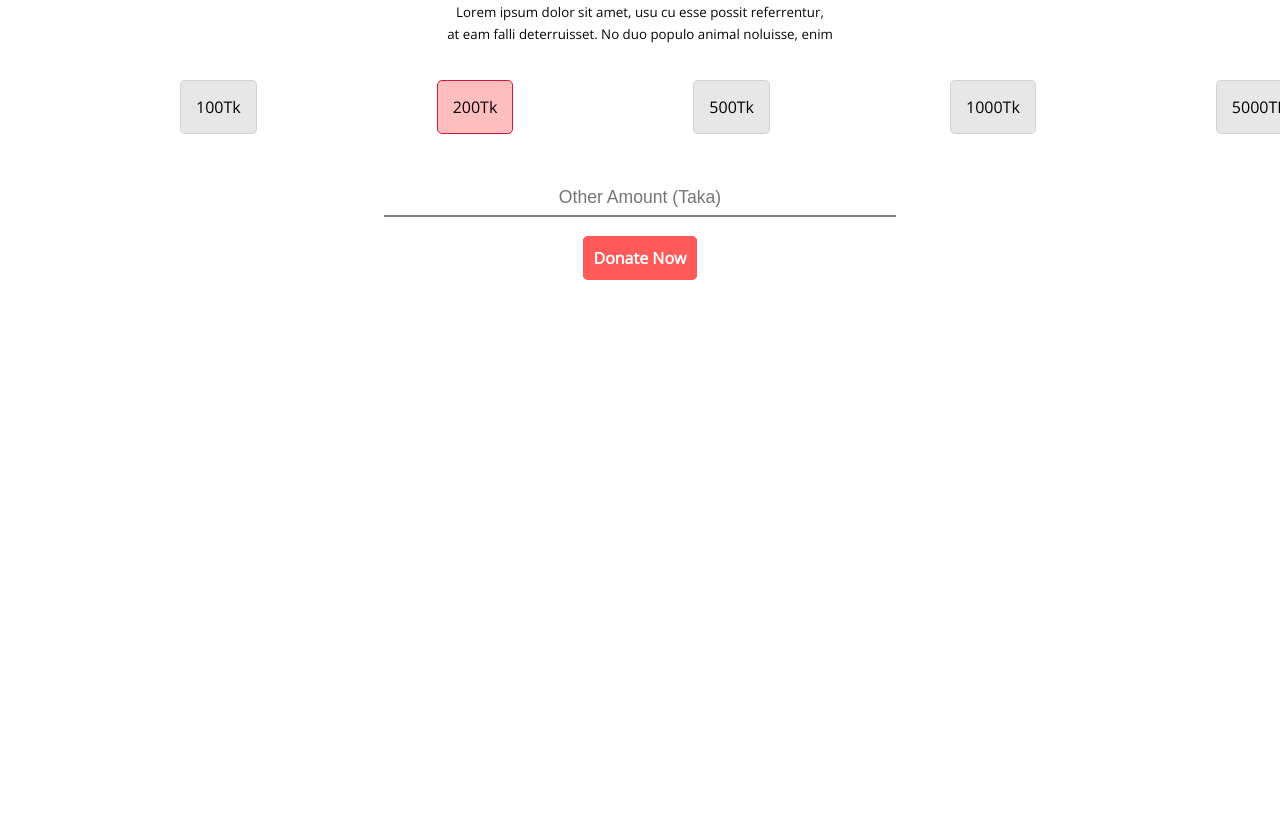
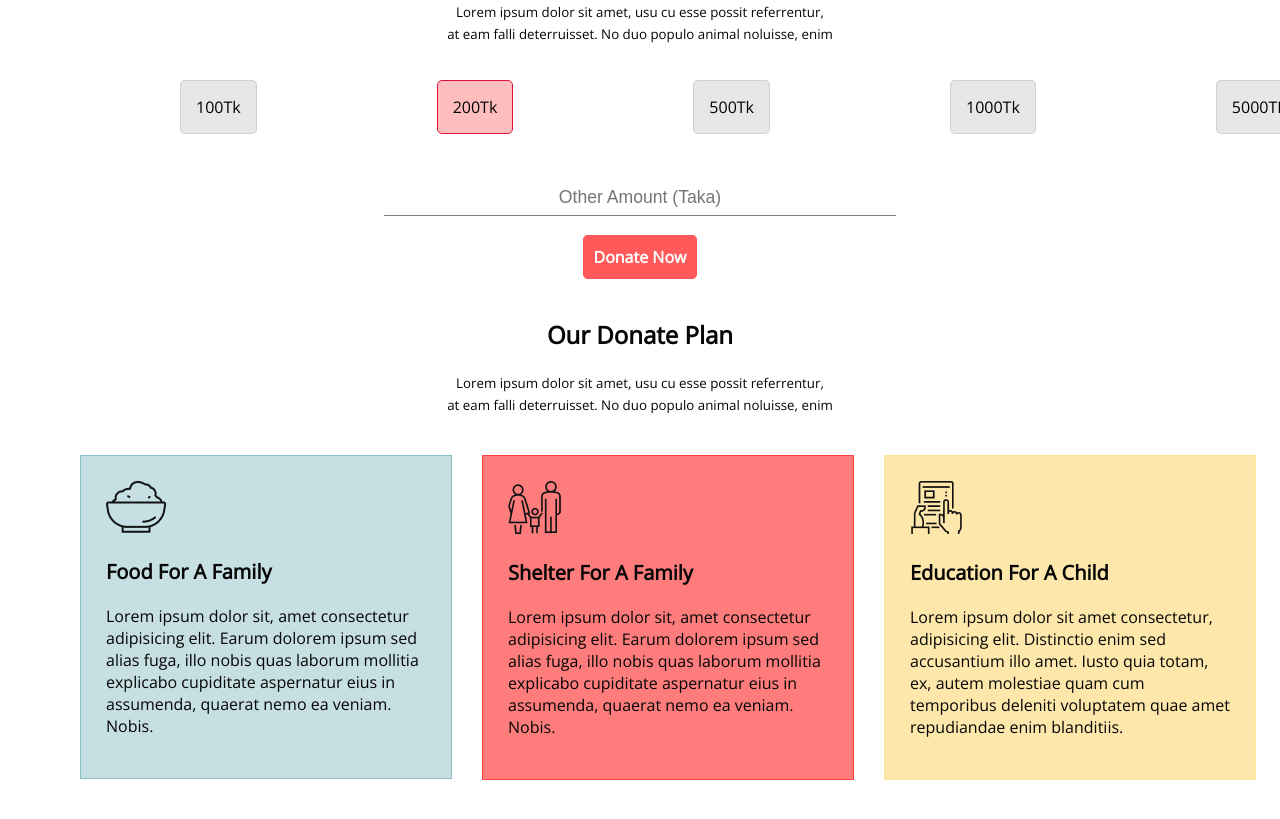
Before and after one commit to imamultanvir/donate-today, a plain HTML site: page index.html in a window 1280 px wide. Shown: the part 663-1482 px from the top of the page. Before the commit the page ends 982 px from the top, so only its background shows below. Drawn offline with nearby package versions, Linux system fonts and the light colour scheme.

Commit message:
donate plan section done

```diff
--- a/index.html
+++ b/index.html
@@ -58,7 +58,50 @@
 
 
 
+<section class="third-section">
 
+
+
+<div class="sec-text">
+
+
+        <h2 class="sec-heading">Our Donate Plan</h2>
+        <small>Lorem ipsum dolor sit amet, usu cu esse possit referrentur, <br> at eam falli deterruisset. No duo populo animal noluisse, enim</small>
+
+
+    <div class="box-part">
+
+        <div class="boxes" id="first-box" >
+            <img src="icons/food.png" alt="">
+            <h3>Food For A Family</h3>
+            <p>Lorem ipsum dolor sit, amet consectetur adipisicing elit. Earum dolorem ipsum sed alias fuga, illo nobis quas laborum mollitia explicabo cupiditate aspernatur eius in assumenda, quaerat nemo ea veniam. Nobis.</p>
+
+        </div>
+        <div class="boxes" id="sec-box">
+            <img src="icons/shelter.png" alt="">
+            <h3>Shelter For A Family</h3>
+           <p>Lorem ipsum dolor sit, amet consectetur adipisicing elit. Earum dolorem ipsum sed alias fuga, illo nobis quas laborum mollitia explicabo cupiditate aspernatur eius in assumenda, quaerat nemo ea veniam. Nobis.</p>
+
+        </div>
+        <div class="boxes" id="third-box" >
+            <img src="icons/Frame-1.png" alt="">
+
+            <h3>Education For A Child</h3>
+           <p>Lorem ipsum dolor sit amet consectetur, adipisicing elit. Distinctio enim sed accusantium illo amet. Iusto quia totam, ex, autem molestiae quam cum temporibus deleniti voluptatem quae amet repudiandae enim blanditiis.</p>
+        </div>
+
+
+
+    </div>
+
+
+
+
+
+</div>
+
+
+</section>
 
 
 
--- a/style.css
+++ b/style.css
@@ -94,7 +94,7 @@ section{
     text-align: center;
     width: 40%;
     border: 0;
-    border-bottom: 2px solid gray;
+    border-bottom: 1px solid gray;
     outline: 0;
     font-size: 1.1rem;
     color: rgb(65, 65, 65);
@@ -102,3 +102,41 @@ section{
     background: transparent;
 
 }
+.box-part{
+    margin-top: 40px;
+    display: flex;
+}
+
+.boxes{
+    height:100%;
+    width:25%;
+    padding:25px;
+
+}
+#first-box{
+    margin-left: 80px;
+    margin-right:30px ;
+
+    text-align: left;
+    background-color:  #4f9da652;
+    border: 1px solid  #4f9da67f;
+
+
+}
+#sec-box{
+    margin-right:30px;
+    text-align: left;
+    background-color: #ff5959c8;
+    border: 1px solid #ff3e3e;
+}
+
+#third-box{
+
+    text-align: left;
+    background-color: #fde5a2e8;
+    border: 1px solid #ffe498;
+}
+.boxes h3{
+    font-weight: bolder;
+    font-size: 125%;
+}
```
